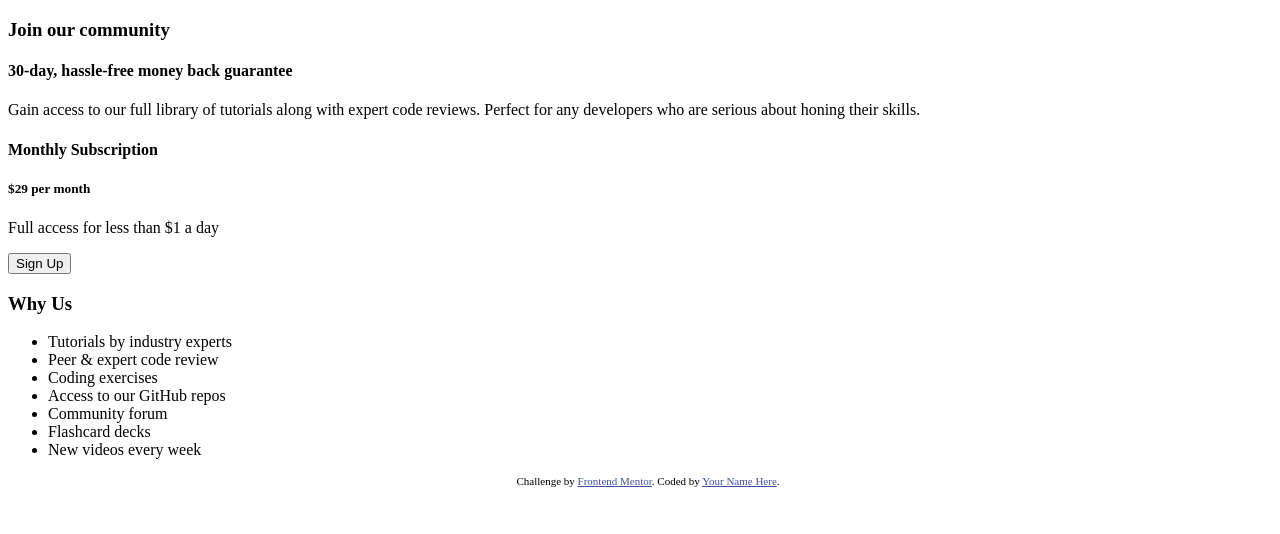
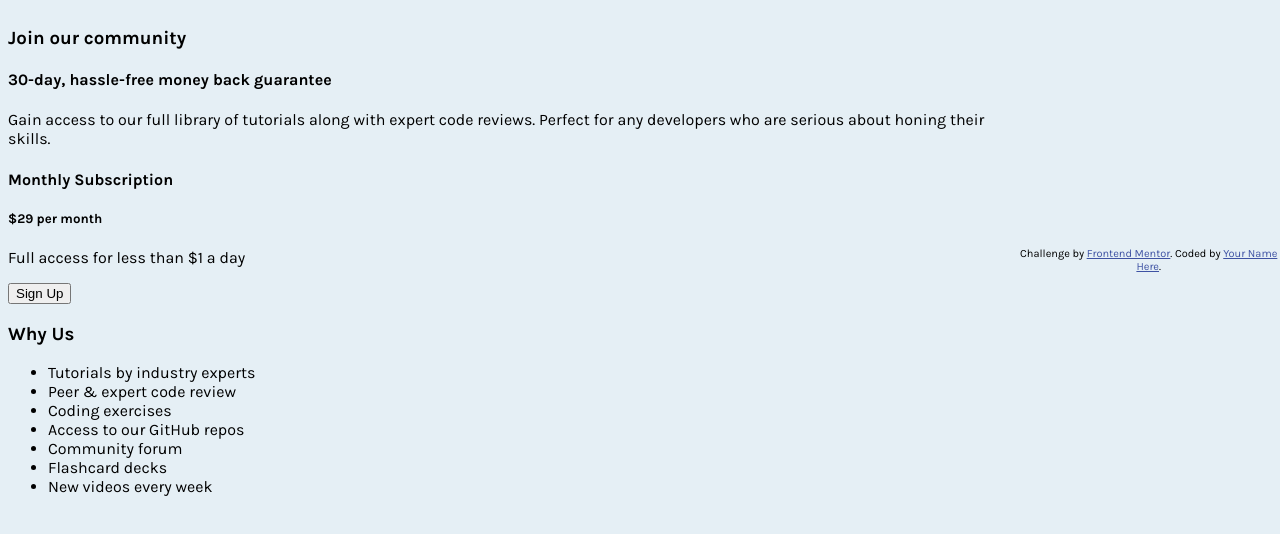
Before and after one commit to pandaa880/single-price-grid-component, a plain HTML site: page src/index.html in a window 1280 px wide. Drawn offline with Linux system fonts and the light colour scheme.

Commit message:
add basic styles

```diff
--- a/src/style.css
+++ b/src/style.css
@@ -1,9 +1,26 @@
+@import url('https://fonts.googleapis.com/css?family=Karla:400,700&display=swap');
+
+:root {
+  --primary-color-one: hsl(179, 62%, 43%);
+  --primary-color-two: hsl(71, 73%, 54%);
+  --neutral-color-one: hsl(204, 43%, 93%);
+  --neutral-color-two: hsl(218, 22%, 67%);
+  --mobile-viewport-width: 375px;
+  --desktop-viewport-width: 1440px;
+}
+
 *,*::before, *::after {
   box-sizing: border-box;
 }
 
-html, body {
+body {
   width: 100%;
   height: 100%;
   padding: 0;
+  background-color: var(--neutral-color-one);
+  font-family: 'Karla', sans-serif;
+  font-size: 16px;
+  display: flex;
+  justify-content: center;
+  align-items: center;
 }
```
